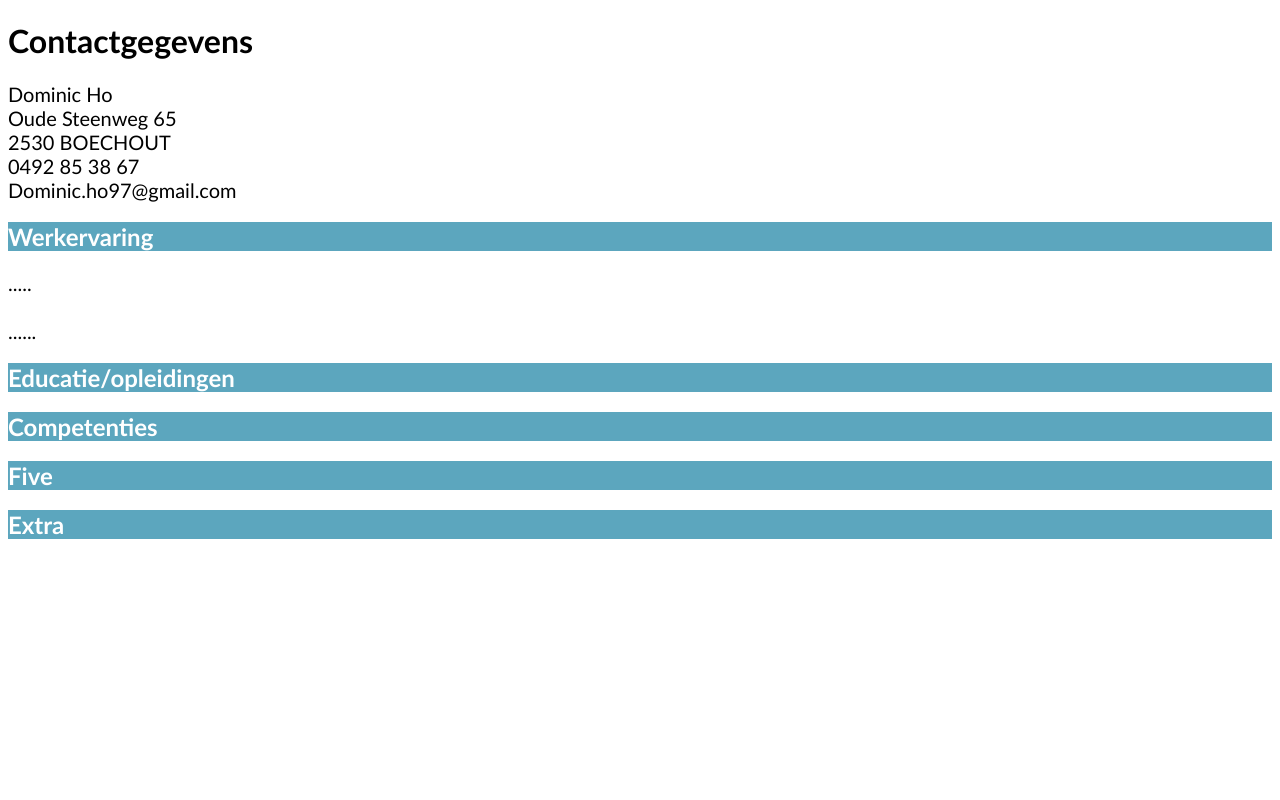
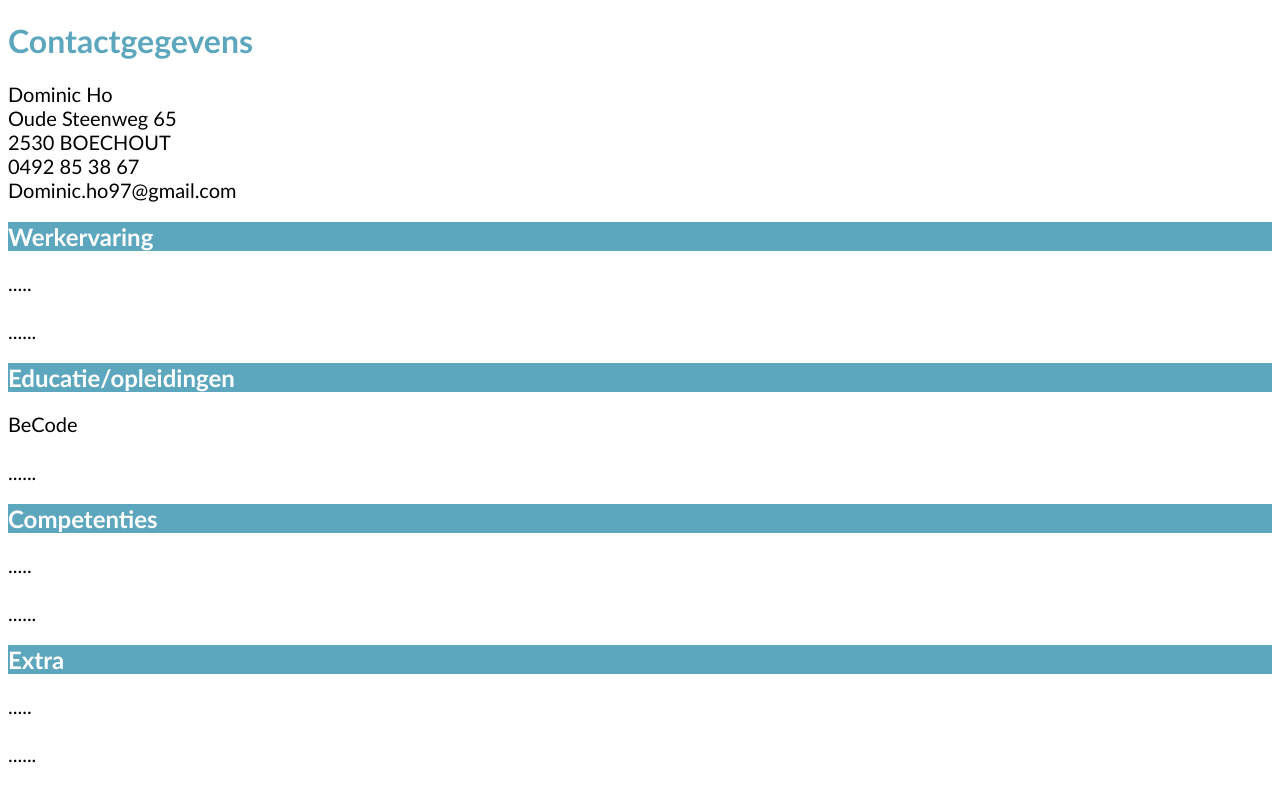
Before and after one commit to dominicho97/Mijn-CV, a plain HTML site: page index.html in a window 1280 px wide. Drawn offline with Linux system fonts and the light colour scheme.

Commit message:
added paragraphs to other sections

```diff
--- a/index.html
+++ b/index.html
@@ -28,9 +28,16 @@
 
   <div class="three"><h2>Educatie/opleidingen<h2></div>
 
+  <p> BeCode<br>
+  <br>......<br>
+
   <div class="four"><h2>Competenties</h2></div>
-  <div class="five"><h2>Five</h2></div>
+  <p> .....<br>
+  <br>......<br>
+
   <div class="six"><h2>Extra</h2></div>
+  <p> .....<br>
+  <br>......<br>
 </div>
 
 
--- a/style.css
+++ b/style.css
@@ -10,11 +10,13 @@
 
   p{
     font-size: 20px;
+
   }
 
 
 .one{
-  font-family:
+
+  -webkit-text-fill-color: rgb(92, 166, 190);
 }
 
 .container{
```
